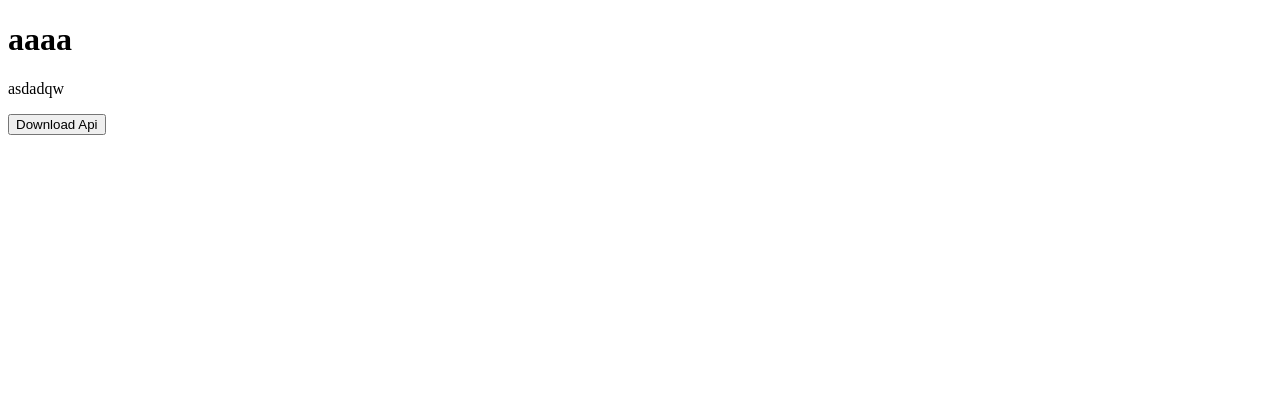
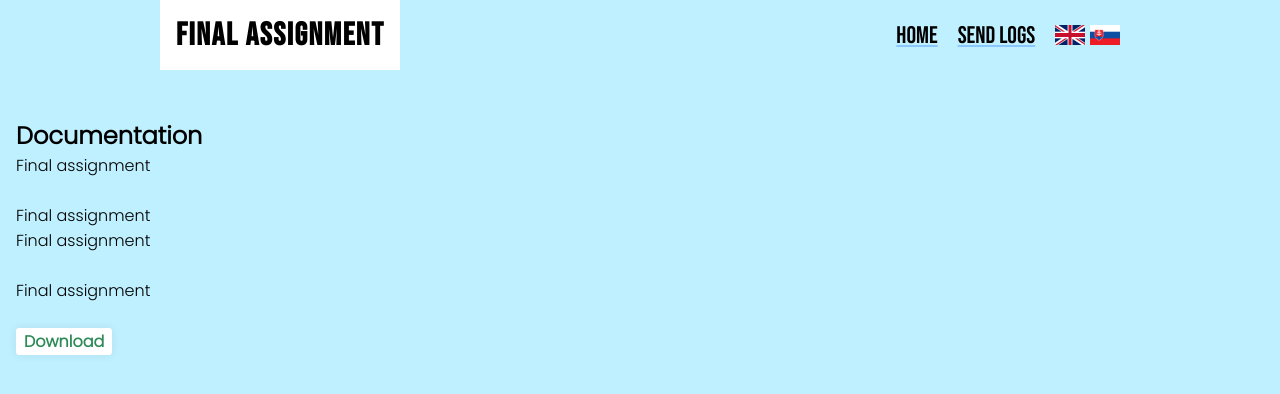
Before and after one commit to PeterBartko/webte2-final, a PHP site: page /documentation.html in a window 1280 px wide. Shown: the top 394 px of the page. Run offline with PHP 8.4, Linux system fonts and the light colour scheme; some libraries are stand-ins or nearby versions.

Commit message:
docs styles

```diff
--- a/documentation.html
+++ b/documentation.html
@@ -6,14 +6,34 @@
           content="width=device-width, user-scalable=no, initial-scale=1.0, maximum-scale=1.0, minimum-scale=1.0">
     <meta http-equiv="X-UA-Compatible" content="ie=edge">
     <script src="https://cdnjs.cloudflare.com/ajax/libs/html2pdf.js/0.10.1/html2pdf.bundle.min.js" integrity="sha512-GsLlZN/3F2ErC5ifS5QtgpiJtWd43JWSuIgh7mbzZ8zBps+dvLusV+eNQATqgA/HdeKFVgA5v3S/cIrLF7QnIg==" crossorigin="anonymous" referrerpolicy="no-referrer"></script>
-
+    <script src="https://cdnjs.cloudflare.com/ajax/libs/jquery/1.8.3/jquery.min.js"></script>
+    <link rel="stylesheet" href="style.css">
     <title>Document</title>
 </head>
 <body>
+<header>
+    <h1 data-translate="h1"></h1>
+    <div id="div-menu">
+        <a id="a" href="index.php" data-translate="b1"></a>
+        <button id="send" data-translate="b2"></button>
+        <div id="lang">
+            <img src="images/flag_gb.png" onclick="change_lang_en()" height="20px" width="30px" alt="flag_gb">
+            <img src="images/flag_sk.png" onclick="change_lang_sk()" height="20px" width="30px" alt="flag_sk">
+        </div>
+    </div>
+</header>
 
-    <h1>aaaa</h1>
-    <p>asdadqw</p>
-    <button type="button" value="Download Api" id="button_API">Download Api</button>
+    <section>
+        <h2 data-translate="h2"></h2>
+        <p data-translate="p1"></p>
+        <br>
+        <p data-translate="p2"></p>
+        <p data-translate="p3"></p>
+        <br>
+        <p data-translate="p4"></p>
+        <br>
+        <button class="btn" type="button" value="Download Api" id="button_API" data-translate="b"></button>
+    </section>
 
     <script>
         button = document.querySelector("#button_API")
@@ -21,6 +41,81 @@
             var element = document.querySelector("body")
             html2pdf().from(element).save("API.pdf")
         })
+
+        var dictionary = {
+            'h1': {
+                'en': 'Final assignment',
+                'sk': 'Finálne zadanie'
+            },
+            'h2': {
+                'en': 'Documentation',
+                'sk': 'Dokumentácia'
+            },
+            'b': {
+                'en': 'Download',
+                'sk': 'Stiahni'
+            }
+            ,
+            'b1': {
+                'en': 'Home',
+                'sk': 'Domov'
+            },
+            'b2': {
+                'en': 'Send logs',
+                'sk': 'Pošli logy'
+            },
+            'p1': {
+                'en': 'Final assignment',
+                'sk': 'Zadanie je zamerané na spracovanie údajov cez API z voľne dostupného CAS(Computer Aided System), v našom\n' +
+                    '        prípade softvér Octave. Údaje z Octave je možné získať na našej webstránke cez nami vytvorené API, a to dvoma spôsobmi, pričom pri oboch\n' +
+                    '        budú výstupy poskytnuté užívateľovi len ak zadá správny API kľúč.'
+            },
+            'p2': {
+                'en': 'Final assignment',
+                'sk': 'Pri prvom spôsobe užívateľ zadáva výšku skokovej prekážky. API z ktorej chceme výstup má tvar "api.php?apikey=xxx&r=yyy", kde xxx predstavuje potrebný kľúč a yyy predstavuje výšku.\n' +
+                    '        Ak kľúč je správny a Octave dokáže spracovať požiadavku, API vráti výstup potrebný na vykreslenie animácie. Animácia znázorňuje auto s kolesom, ktoré narazí do prekážky alebo spadne\n' +
+                    '        do diery so zadanou výškou. Hodnoty výšky sa môžu zadávať len v rozmedzí od 0.4 do -0.4, čo predstavuje 40cm vysokú prekážku a 40cm dieru. Popri animácií sa vykresľuje aj graf, ktorý je s ňou synchronizovaný.\n' +
+                    '        Na stránke je možnosť si vybrať, akým spôsobom chcete sledovať výstup. Po zaslaní výšky sa automaticky spustí\n' +
+                    '        animácia s grafom priebehu. Počas animácie nie je možné znova zaslať výšku. Je nutné počkať na dokončenie\n' +
+                    '        animácie. Ako dlho trvá animácia je možné sledovať na slideri pod animáciou. Rýchlosť animácie je možné\n' +
+                    '        meniť pomocou konštanty v konfiguračnom súbore.'
+            },
+            'p3': {
+                'en': 'Final assignment',
+                'sk': 'Druhým spôsobom ako poslať požiadavku na výpočet do API je cez formulár. API od ktorej očakávame výstup má tvar "api_ta.php?apikey=xxx&ta=yyy", kde xxx je kľúč a yyy je požiadavka na Octave. Do textového poľa je možné\n' +
+                    '        zadať ľubovoľný príklad. API vráti výsledok zadaného príkladu. Ak API nevie spracovať danú požiadavku,\n' +
+                    '        vypíše sa chybová hláška.'
+            },
+            'p4': {
+                'en': 'Final assignment',
+                'sk': 'Webstránka ďalej umožňuje posielať históriu zadaných logov na email zadaný v konfiguračnom súbore.\n' +
+                    '        Zaslané logy budú v csv súbore. Stránka je navrhnutá ako dvojjazyčná, tým pádom si môžete zvoliť\n' +
+                    '        medzi slovenským a anglickým jazykom.'
+            }
+        };
+        var langs = ['en', 'sk'];
+        var current_lang_index = 0;
+        var current_lang = langs[current_lang_index];
+
+        window.change_lang_en = function() {
+            current_lang_index = 0;
+            current_lang = langs[current_lang_index];
+            translate();
+        }
+        window.change_lang_sk = function() {
+            current_lang_index = 1;
+            current_lang = langs[current_lang_index];
+            translate();
+        }
+
+        function translate() {
+            $("[data-translate]").each(function(){
+                var key = $(this).data('translate');
+                $(this).html(dictionary[key][current_lang] || "N/A");
+            });
+        }
+
+        translate();
     </script>
 </body>
 </html>
--- a/index.php
+++ b/index.php
@@ -30,7 +30,7 @@ $_SESSION['i'] = 0;
     <header>
         <h1 data-translate="h1"></h1>
         <div id="div-menu">
-            <button data-translate="b1"></button>
+            <a id="a" href="documentation.html" data-translate="b1"></a>
             <button id="send" data-translate="b2"></button>
             <div id="lang">
                 <img src="images/flag_gb.png" onclick="change_lang_en()" height="20px" width="30px" alt="flag_gb">
@@ -41,7 +41,7 @@ $_SESSION['i'] = 0;
         <div class="inp-wrap">
             <div id="input-anime">
                 <input id="r-input" type="text" name="r" placeholder="r: " value="0.1">
-                <button id="r-button" type="submit" value="Submit" data-translate="butsub"></button>
+                <button id="r-button" class="btn" type="submit" value="Submit" data-translate="butsub"></button>
             </div>
             <div id="div-checkbox">
                 <div class="cb-wrap">
--- a/style.css
+++ b/style.css
@@ -68,7 +68,7 @@ h3, footer p {
     cursor: pointer;
 }
 
-#div-menu button {
+#div-menu button, #a {
     font-family: 'Bebas Neue', cursive;
     background: none;
     border: none;
@@ -76,6 +76,7 @@ h3, footer p {
     cursor: pointer;
     text-decoration: underline;
     text-decoration-color: #8bc6ff;
+    color: black;
     transition: color .15s ease-out;
 }
 
@@ -104,7 +105,11 @@ h3, footer p {
     border-radius: .2rem;
 }
 
-#input-anime button {
+section {
+    padding: 1rem;
+}
+
+.btn {
     font-size: 1rem;
     border-radius: .2rem;
     font-weight: bold;
@@ -118,7 +123,7 @@ h3, footer p {
     transition: color .15s ease-out;
 }
 
-#input-anime button:hover {
+.btn:hover {
     color: white;
     background-color: seagreen;
 }
```
